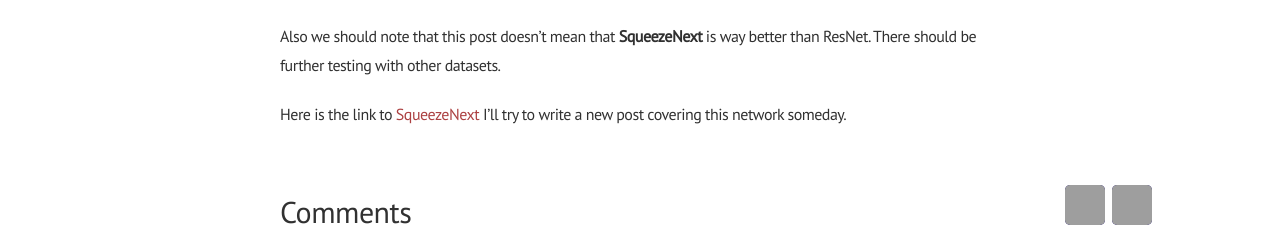
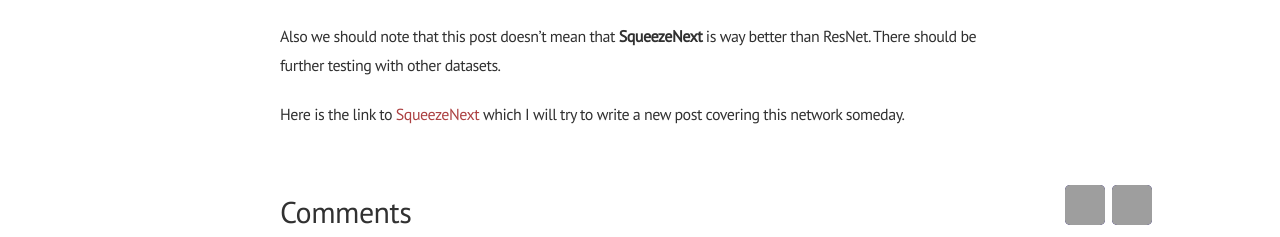
Before and after one commit to hanbinko/HBLucasKo.github.io, a Jekyll site: the page built from _posts/2019-02-11-Trends.md, in a window 1280 px wide and 900 px high, scrolled down 1916 px. Shown: the part 660-897 px from the top of the window. Built offline with Jekyll 4.4.1, drawn with Linux system fonts in a browser that asks for light colours; nearby versions of some CDN libraries; our own code applies the rules of GitHub Pages for plain Markdown files; comment, search, counter and statistics services are not loaded; grey boxes are pictures that could not be loaded.

Commit message:
Update 2019-02-11-Trends.md

```diff
--- a/_posts/2019-02-11-Trends.md
+++ b/_posts/2019-02-11-Trends.md
@@ -86,5 +86,4 @@
 Also we should note that this post doesn’t mean that **SqueezeNext** is way better than ResNet. There should be further testing with other datasets.
 
 
-Here is the link to [SqueezeNext]( https://arxiv.org/abs/1803.10615)
-I’ll try to write a new post covering this network someday.
+Here is the link to [SqueezeNext]( https://arxiv.org/abs/1803.10615) which I will try to write a new post covering this network someday.
```
